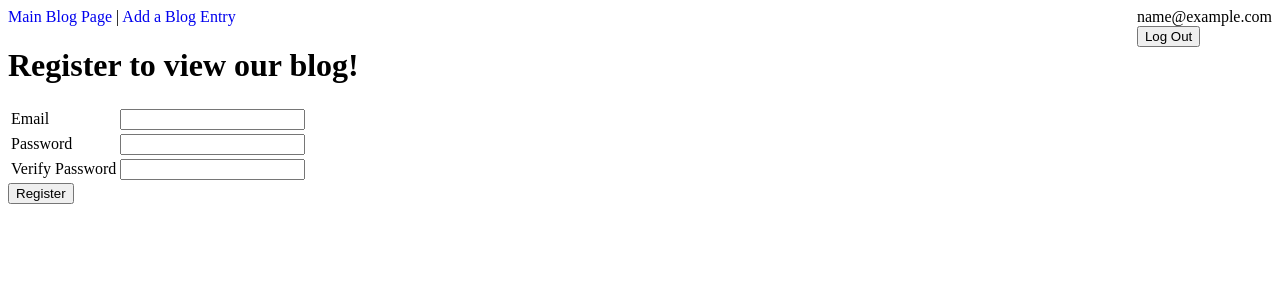
After one commit to stl-lucas/build-a-blog, a Flask app: page /signup in a window 1280 px wide. The commit adds this page. Shown: the top 300 px of the page. Run offline with Flask 2, Linux system fonts and the light colour scheme; the visitor is signed in with stand-in values (Sample User, id 1).

Commit message:
Getting close, still need to get the allowed routes to work.

```diff
--- a/main.py
+++ b/main.py
@@ -6,17 +6,74 @@ app = Flask(__name__)
 app.config['DEBUG'] = True      # displays runtime errors in the browser, too
 app.config['SQLALCHEMY_DATABASE_URI'] = 'mysql+pymysql://build-a-blog:password@localhost:3306/build-a-blog'
 app.config['SQLALCHEMY_ECHO'] = True
+db = SQLAlchemy(app)
+app.secret_key = 'y337kGcys&zP3B'
 
-db = SQLAlchemy(app)
+class User(db.Model):
+    id = db.Column(db.Integer, primary_key=True)
+    email = db.Column(db.String(120), unique=True)
+    password = db.Column(db.String(120))
+    posts = db.relationship('Blog', backref='owner')
+
+    def __init__(self, email, password):
+        self.email = email
+        self.password = password
 
 class Blog(db.Model):
     id = db.Column(db.Integer, primary_key=True)
     title = db.Column(db.String(120), nullable=False)
     body = db.Column(db.String(256), nullable=False)
+    owner_id = db.Column(db.Integer, db.ForeignKey('user.id'))
 
-    def __init__(self, title, body):
+    def __init__(self, title, body, owner):
         self.title = title
         self.body = body
+        self.owner = owner
+
+@app.before_request
+def require_login():
+    allowed_routes = ['login', 'signup']
+    if request.endpoint not in allowed_routes and 'email' not in session:
+        return redirect('/login')
+
+@app.route("/login", methods=['POST', 'GET'])
+def login():
+    if request.method == 'POST':
+        email = request.form['email']
+        password = request.form['password']
+        user = User.query.filter_by(email=email).first()
+
+        if user and user.password == password:
+            session['email'] = email
+            flash("Logged in.", 'success')
+            return redirect('/')
+        else:
+            flash("User password incorrect or user does not exist.", 'error')
+    return render_template('login.html')
+
+@app.route("/signup", methods=['POST', 'GET'])
+def user_signup():
+    if request.method == 'POST':
+        email = request.form['email']
+        password = request.form['password']
+        verify = request.form['verify']
+
+        existing_user = User.query.filter_by(email=email).first()
+        if not existing_user:
+            new_user = User(email, password)
+            db.session.add(new_user)
+            db.session.commit()
+            session['email'] = email
+            return render_template('/')
+        else:
+            # TODO - create better error message
+            return '<h1>Duplicate user exists!</h1>'
+    return render_template("signup.html")
+
+@app.route("/logout", methods=['POST'])
+def logout():
+    del session['email']
+    return redirect('/')
 
 @app.route("/post")
 def post():
--- a/templates/base.html
+++ b/templates/base.html
@@ -16,6 +16,16 @@
         </style>
     </head>
     <body>
+        <div style='float: right'>
+            {% if 'email' in session %}
+            {{ session['email'] }}
+            <form action="/logout" method="post" id='logout'>
+                <input type="submit" value="Log Out" />
+            </form>
+            {% else %}
+            <a href="login">Login</a> | <a href="signup">Signup</a>
+            {% endif %}
+        </div>
         <a href="/">Main Blog Page</a> | <a href="/newpost">Add a Blog Entry</a>
 
 		<h2>{{ heading }}</h2>
--- /dev/null
+++ b/templates/signup.html
@@ -0,0 +1,29 @@
+{% extends "base.html" %}
+{% block content %}
+
+<h1>Register to view our blog!</h1>
+<form method="post" action="/signup">
+    <table>
+        <tr>
+            <td><label for="email">Email</label></td>
+            <td>
+                <input name="email" type="text" value="{{ email }}">
+            </td>
+        </tr>
+        <tr>
+            <td><label for="password">Password</label></td>
+            <td>
+                <input name="password" type="password" value="{{ password }}">
+            </td>
+        </tr>
+        <tr>
+            <td><label for="verify">Verify Password</label></td>
+            <td>
+                <input name="verify" type="password" value="{{ verify }}">
+            </td>
+        </tr>
+    </table>
+    <input type="submit" value="Register">
+</form>
+
+{% endblock %}
```
Also changed, not shown: templates/index.html (added, +13 -0 lines), templates/login.html (added, +24 -0 lines), templates/singleUser.html (added, +13 -0 lines), 1 other file.
